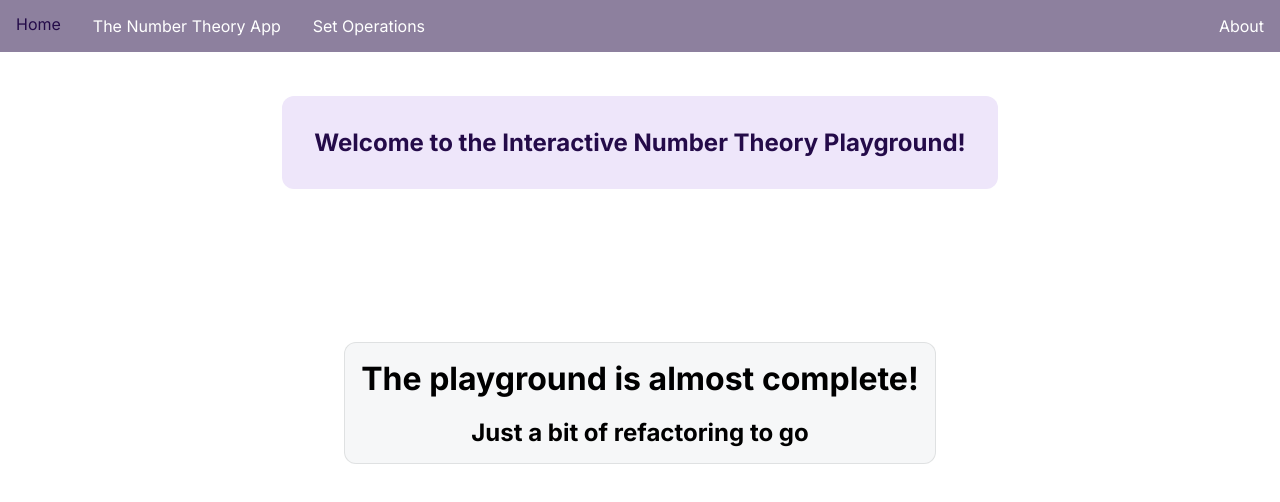
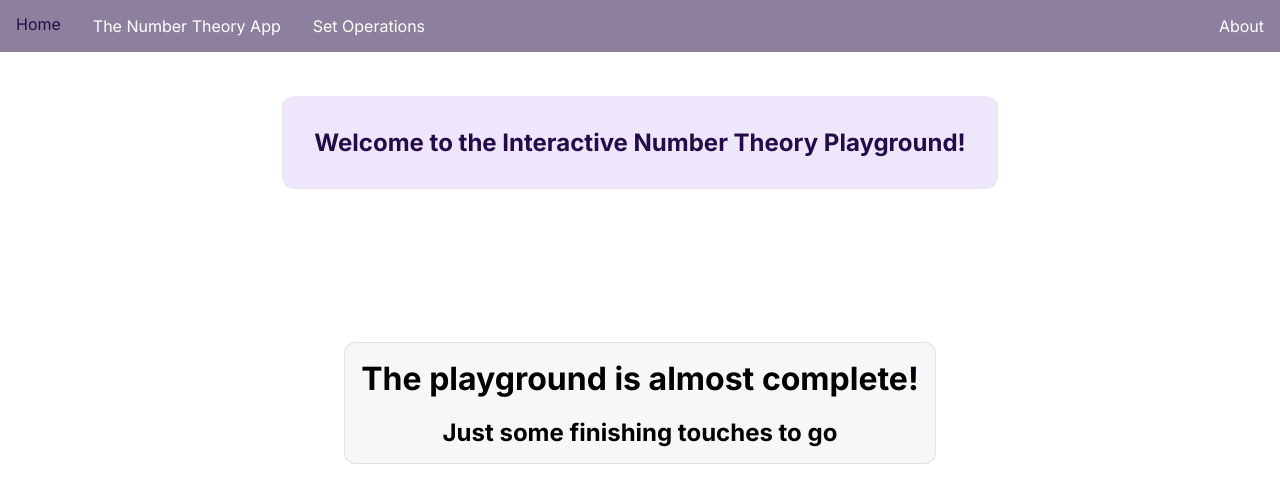
Before and after one commit to Rhubar/int, a Next.js app: page / in a window 1280 px wide. Shown: the top 502 px of the page. Built offline with nearby package versions, Linux system fonts and the light colour scheme.

Commit message:
index adjustment

```diff
--- a/src/app/page.js
+++ b/src/app/page.js
@@ -9,7 +9,7 @@ export default function Home() {
       <div className={styles.construction}>
         <h1>The playground is almost complete!</h1>
         <br />
-        <h2>Just a bit of refactoring to go</h2>
+        <h2>Just some finishing touches to go</h2>
       </div>
     </main>
   );
```
